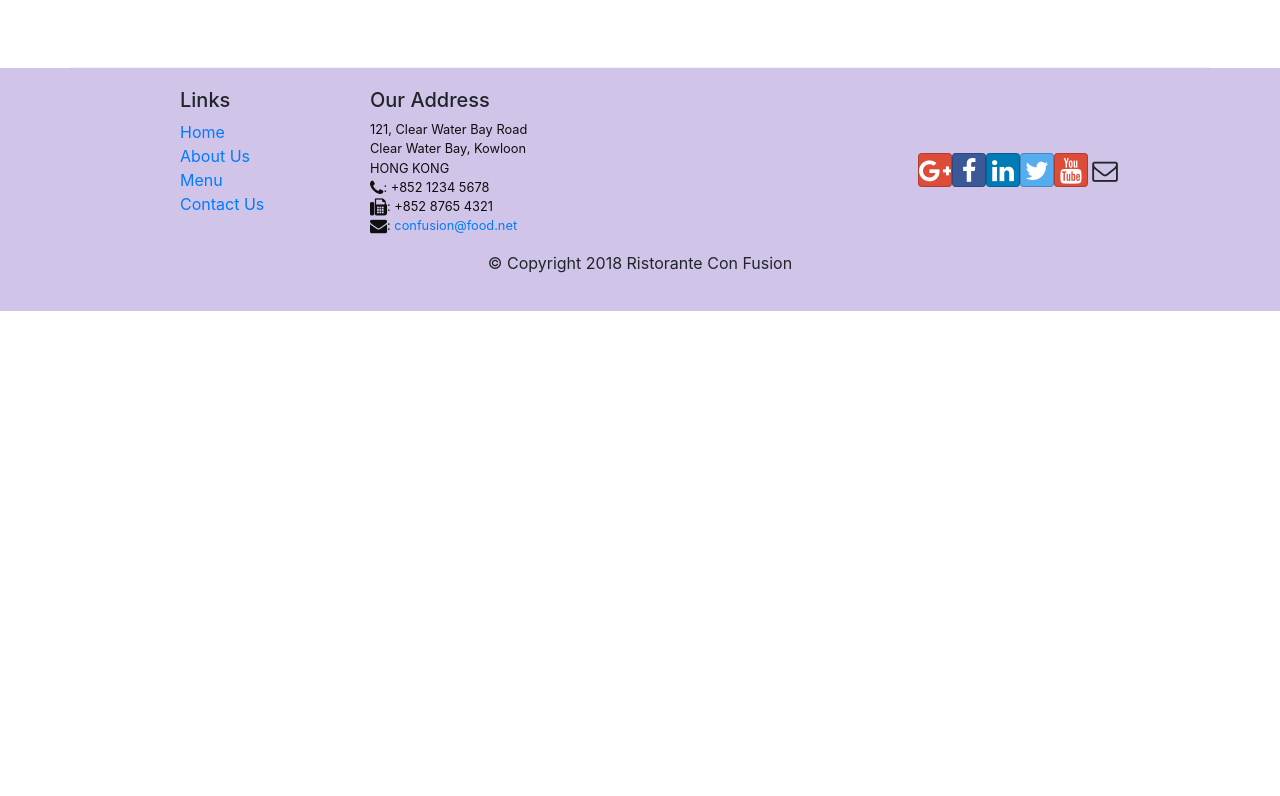
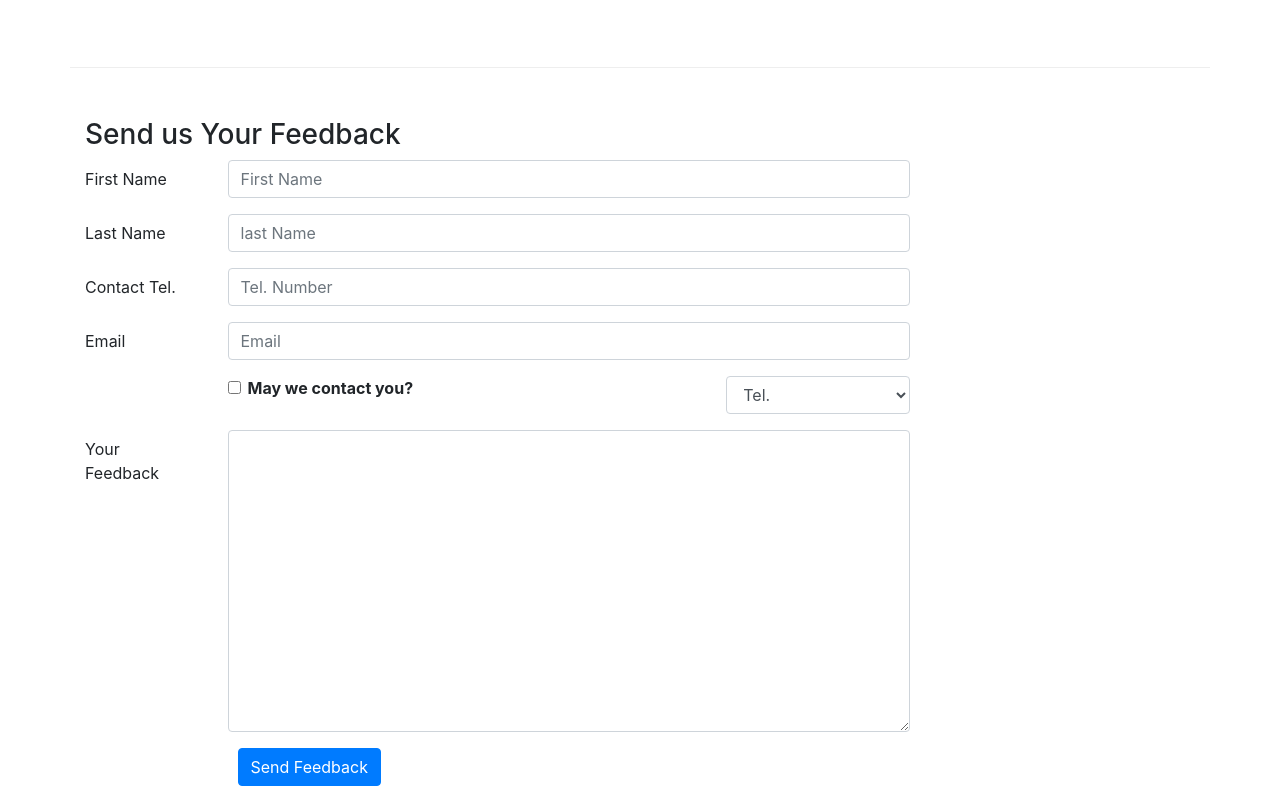
Before and after one commit to cledi01/Learning_react, a React (Create React App) app: page /contactus in a window 1280 px wide. Shown: the part 824-1620 px from the top of the page. Before the commit the page ends 1135 px from the top, so only its background shows below. Built offline with nearby package versions, Linux system fonts and the light colour scheme.

Commit message:
Controlled Forms

```diff
--- a/src/components/ContactComponent.js
+++ b/src/components/ContactComponent.js
@@ -1,9 +1,37 @@
-import React from 'react';
-import {Breadcrumb, BreadcrumbItem} from 'reactstrap';
+import React,{Component} from 'react';
+import {Breadcrumb, BreadcrumbItem,Button,Form,FormGroup,Label,Input,Col} from 'reactstrap';
 import {Link} from "react-router-dom";
 
-function Contact(props) {
-    return(
+class Contact extends Component {
+    constructor(props){
+        super(props);
+        this.state={
+            firstname:'',
+            lastname:'',
+            telnum:'',
+            email:'',
+            agree:false,
+            contactType:'Tel.',
+            message:''
+        }
+        this.handleSubmit=this.handleSubmit.bind(this);
+        this.handleInputChange=this.handleInputChange.bind(this);
+    }
+    handleInputChange(event){
+        const target=event.target;
+        const value=target.type==='checkbox'?target.checked:target.value;
+        const name=target.name;
+        this.setState({
+            [name]:value
+        })
+    }
+    handleSubmit(event){
+        console.log("Current State is: "+JSON.stringify(this.state));
+        alert("Current State is: "+JSON.stringify(this.state));
+        event.preventDefault();
+    }
+    render() {
+        return (
             <div className="container">
                 <div className="row">
                     <Breadcrumb>
@@ -28,12 +56,13 @@
                     <div className="col-12 col-sm-4 offset-sm-1">
                         <h5>Our Address</h5>
                         <address>
-                        121, Clear Water Bay Road<br />
-                        Clear Water Bay, Kowloon<br />
-                        HONG KONG<br />
-                        <i className="fa fa-phone"></i>: +852 1234 5678<br />
-                        <i className="fa fa-fax"></i>: +852 8765 4321<br />
-                        <i className="fa fa-envelope"></i>: <a href="mailto:confusion@food.net">confusion@food.net</a>
+                            121, Clear Water Bay Road<br/>
+                            Clear Water Bay, Kowloon<br/>
+                            HONG KONG<br/>
+                            <i className="fa fa-phone"></i>: +852 1234 5678<br/>
+                            <i className="fa fa-fax"></i>: +852 8765 4321<br/>
+                            <i className="fa fa-envelope"></i>: <a
+                            href="mailto:confusion@food.net">confusion@food.net</a>
                         </address>
                     </div>
                     <div className="col-12 col-sm-6 offset-sm-1">
@@ -41,14 +70,84 @@
                     </div>
                     <div className="col-12 col-sm-11 offset-sm-1">
                         <div className="btn-group" role="group">
-                        <a role="button" className="btn btn-primary" href="tel:+85212345678"><i className="fa fa-phone"></i> Call</a>
+                            <a role="button" className="btn btn-primary" href="tel:+85212345678"><i
+                                className="fa fa-phone"></i> Call</a>
                             <a role="button" className="btn btn-info"><i className="fa fa-skype"></i> Skype</a>
-                        <a role="button" className="btn btn-success" href="mailto:confusion@food.net"><i className="fa fa-envelope-o"></i> Email</a>
+                            <a role="button" className="btn btn-success" href="mailto:confusion@food.net"><i
+                                className="fa fa-envelope-o"></i> Email</a>
                         </div>
+                    </div>
+                </div>
+                <div className="row row-content">
+                    <div className="col-12">
+                        <h3>Send us Your Feedback</h3>
+                    </div>
+                    <div className="col-12 col-md-9">
+                        <Form onSubmit={this.handleSubmit}>
+                            <FormGroup row>
+                                <Label htmlFor="firstname" md={2}>First Name</Label>
+                                <Col md={10}>
+                                    <Input type="text" id="firstname" name="firstname" placeholder="First Name"
+                                           value={this.state.firstname} onChange={this.handleInputChange}/>
+                                </Col>
+                            </FormGroup>
+                            <FormGroup row>
+                                <Label htmlFor="lastname" md={2}>Last Name</Label>
+                                <Col md={10}>
+                                    <Input type="text" id="lastname" name="lastname" placeholder="last Name"
+                                           value={this.state.lastname} onChange={this.handleInputChange}/>
+                                </Col>
+                            </FormGroup>
+                            <FormGroup row>
+                                <Label htmlFor="telnum" md={2}>Contact Tel.</Label>
+                                <Col md={10}>
+                                    <Input type="tel" id="telnum" name="telnum" placeholder="Tel. Number"
+                                           value={this.state.telnum} onChange={this.handleInputChange}/>
+                                </Col>
+                            </FormGroup>
+                            <FormGroup row>
+                                <Label htmlFor="email" md={2}>Email</Label>
+                                <Col md={10}>
+                                    <Input type="email" id="email" name="email" placeholder="Email"
+                                           value={this.state.email} onChange={this.handleInputChange}/>
+                                </Col>
+                            </FormGroup>
+                            <FormGroup row>
+                                <Col md={{size:6,offset:2}}>
+                                    <FormGroup check>
+                                        <Label check>
+                                            <Input type="checkbox" name="agree" checked={this.state.agree} onChange={this.handleInputChange}/>{' '}
+                                                <strong>May we contact you?</strong>
+                                        </Label>
+                                    </FormGroup>
+                                </Col>
+                                <Col md={{size:3,offset:1}}>
+                                    <Input type="select" name="contactType" value={this.state.contactType} onChange={this.handleInputChange}>
+                                        <option>Tel.</option>
+                                        <option>Email</option>
+                                    </Input>
+                                </Col>
+                            </FormGroup>
+                            <FormGroup row>
+                                <Label htmlFor="feedback" md={2}>Your Feedback</Label>
+                                <Col md={10}>
+                                    <Input type="textarea" id="message" name="message" rows="12"
+                                           value={this.state.message} onChange={this.handleInputChange}/>
+                                </Col>
+                            </FormGroup>
+                            <FormGroup>
+                                <Col md={{size:10,offset:2}}>
+                                    <Button type="submit" color="primary">
+                                        Send Feedback
+                                    </Button>
+                                </Col>
+                            </FormGroup>
+                        </Form>
                     </div>
                 </div>
             </div>
         );
     }
+}
 
 export default Contact;
```
Lines whose indentation alone changed are shown as unchanged.
